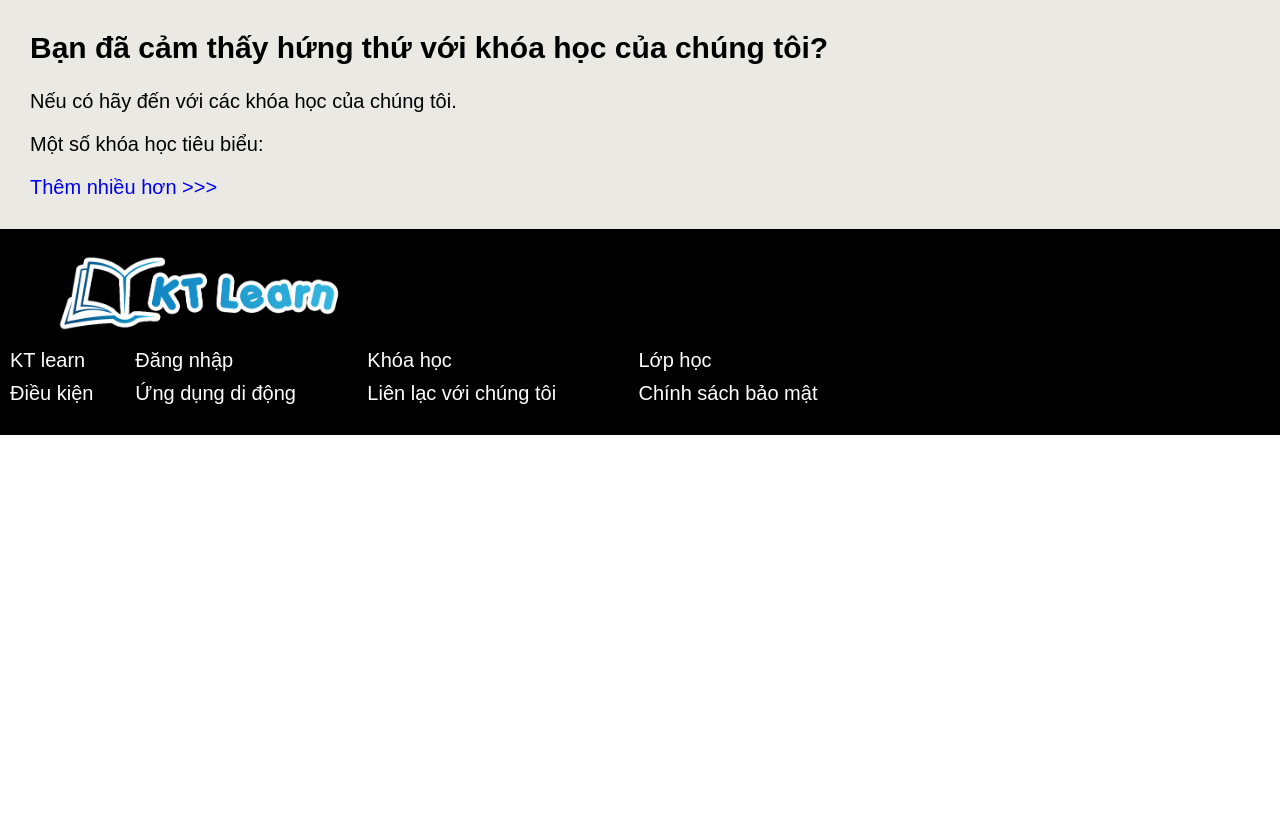
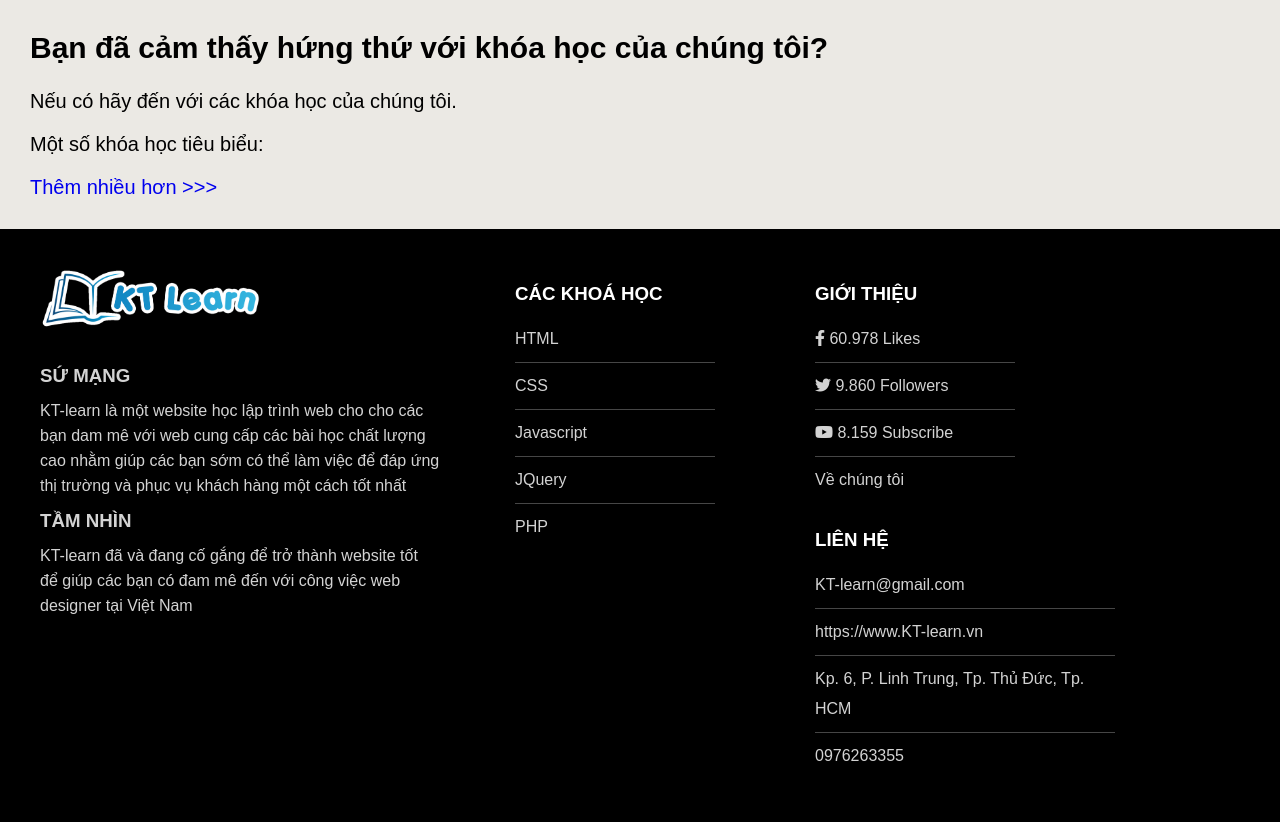
Before and after one commit to khoa0510/IE104.CK, a plain HTML site: page Root/IE104.CK/index.html in a window 1280 px wide. Shown: the part 1110-1932 px from the top of the page. Before the commit the page ends 1545 px from the top, so only its background shows below. Drawn offline with Linux system fonts and the light colour scheme.

Commit message:
Add Home Template

```diff
--- a/Root/IE104.CK/index.html
+++ b/Root/IE104.CK/index.html
@@ -1,16 +1,15 @@
 <!doctype html>
-<html>
-<!-- InstanceBegin template="/Templates/Home_HeaderFooter.dwt" codeOutsideHTMLIsLocked="false" -->
+<html><!-- InstanceBegin template="/Templates/Home_HeaderFooter.dwt" codeOutsideHTMLIsLocked="false" -->
 <head>
 <meta charset="utf-8">
 <!-- InstanceBeginEditable name="doctitle" -->
-<title>Untitled Document</title>
+<title>Chào mừng đến với KT-Learn</title>
 <!-- InstanceEndEditable -->
 <!-- InstanceBeginEditable name="head" -->
+<link rel="stylesheet" href="styles/styles_home.css">
+<!-- InstanceEndEditable -->
 <link rel="stylesheet" href="fontawesome/css/all.css">
 <link rel="stylesheet" href="styles/styles_template.css">
-<link rel="stylesheet" href="styles/styles_home.css">
-<!-- InstanceEndEditable -->
 </head>
 
 <body>
@@ -32,7 +31,9 @@
     </ul>
   </nav>
 </header>
+
 <!-- InstanceBeginEditable name="EditRegion3" -->
+<div id="mainpage">
   <div id="detail">
     <div id="intro">
       <div id="text">
@@ -70,27 +71,58 @@
       <h2> Bạn đã cảm thấy hứng thứ với khóa học của chúng tôi?</h2>
       <p> Nếu có hãy đến với các khóa học của chúng tôi.</p>
       <p>Một số khóa học tiêu biểu:</p>
-    <a href="khoahoc/index.html">Thêm nhiều hơn >>></a> </div>
+      <a href="khoahoc/index.html">Thêm nhiều hơn &#62&#62&#62</a> </div>
+  </div>
 </div>
 <!-- InstanceEndEditable -->
-<footer> <a href="index.html"><img src="images/logo.png"></a>
-  <div>
-    <table width="70%" border="0" cellspacing="10" cellpadding="0">
-      <tr>
-        <td><a href="index.html">KT learn</a></td>
-        <td><a href="login/index.html">Đăng nhập</a></td>
-        <td><a href="khoahoc/index.html">Khóa học</a></td>
-        <td><a href="">Lớp học</a></td>
-      </tr>
-      <tr>
-        <td><a href=""> Điều kiện</a></td>
-        <td><a href> Ứng dụng di động</a></td>
-        <td><a href="">Liên lạc với chúng tôi</a></td>
-        <td><a href=""> Chính sách bảo mật</a></td>
-      </tr>
-    </table>
+
+<footer class="footer">
+  <div class="footer1"> <img src="images/logo.png">
+    <div class="content1">
+      <h3 class="f1">SỨ MẠNG</h3>
+      <p class="f1"> KT-learn là một website học lập trình web cho cho các bạn dam mê với web cung cấp các bài học chất lượng cao nhằm giúp các bạn sớm có thể làm việc để đáp ứng thị trường và phục vụ khách hàng một cách tốt nhất </p>
+      <h3 class="f1">TẦM NHÌN</h3>
+      <p class="f1"> KT-learn đã và đang cố gắng để trở thành website tốt để giúp các bạn có đam mê đến với công việc web designer tại Việt Nam</p>
+    </div>
+  </div>
+  <div class="footer2">
+    <h3 class="h3white">CÁC KHOÁ HỌC</h3>
+    <ul class="list">
+      <li><a class="link" href="index.html">HTML</a></li>
+      <hr class="line">
+      <li><a class="link" href="index.html">CSS</a></li>
+      <hr class="line">
+      <li><a class="link" href="login/index.html">Javascript</a></li>
+      <hr class="line">
+      <li><a class="link" href="register/index.html">JQuery</a></li>
+      <hr class="line">
+      <li><a class="link" href="">PHP</a></li>
+    </ul>
+  </div>
+  <div class="footer3">
+    <h3 class="h3white">GIỚI THIỆU</h3>
+    <ul class="list">
+      <li><a class="link" href=""><i class="fab fa-facebook-f"></i> 60.978 Likes</a></li>
+      <hr class="line">
+      <li><a class="link" href=""><i class="fab fa-twitter"></i> 9.860 Followers</a></li>
+      <hr class="line">
+      <li><a class="link" href=""><i class="fab fa-youtube"></i> 8.159 Subscribe</a></li>
+      <hr class="line">
+      <li><a class="link" href="">Về chúng tôi</a></li>
+    </ul>
+  </div>
+  <div class="footer4">
+    <h3 class="h3white">LIÊN HỆ</h3>
+    <ul class="list">
+      <li>KT-learn@gmail.com</li>
+      <hr class="line">
+      <li>https://www.KT-learn.vn</li>
+      <hr class="line">
+      <li>Kp. 6, P. Linh Trung, Tp. Thủ Đức, Tp. HCM</li>
+      <hr class="line">
+      <li> 0976263355</li>
+    </ul>
   </div>
 </footer>
 </body>
-<!-- InstanceEnd -->
-</html>
+<!-- InstanceEnd --></html>
--- a/Root/IE104.CK/styles/styles_home.css
+++ b/Root/IE104.CK/styles/styles_home.css
@@ -1,4 +1,8 @@
 @charset "utf-8";
+#mainpage {
+	font-size: 20px;
+}
+
 #detail
 {
 	margin-top:20px;
--- a/Root/IE104.CK/styles/styles_template.css
+++ b/Root/IE104.CK/styles/styles_template.css
@@ -3,7 +3,6 @@
 body
 {
 	margin:0px;
-	font-size: 20px;
 	font-family:Arial, Helvetica, sans-serif
 }
 #container{
@@ -13,6 +12,7 @@ header
 {
 	background-color:#000000;
 	width:100%;
+	font-size: larger;
 }
 nav{
     display: flex;
@@ -87,30 +87,75 @@ nav{
 	font-size:18px;
 }
 
-footer
-{
-	background:#000;
-	color:#FFF;
-	padding:20px 0px;
+.footer {
+    color: lightgray;
+    padding: 35px;
+    background-color: black;
+    overflow: auto;
 }
 
-footer table tr td a
-{
-	color:#FFF;
-	text-decoration:none;
+
+.footer1 {
+    display: block;
+    float: left;
+    width: 430px;
 }
 
-footer table tr td a:hover
+.footer1 img
 {
-	text-decoration:underline;
-	color:#CCC;
+	height: 70px;
 }
 
-footer a img
-{
-	float:left;
-	margin-left:50px;
-	margin-right:50px;
-	width: 300px;
+.content1 {
+    margin: 20px 20px 0px 0px;
+}
 
+.f1 {
+    line-height: 25px;
+    padding: 5px;
+    margin: 0px;
 }
+
+.footer2 {
+    display: block;
+    float: left;
+    width: 200px;
+    margin: 0px 50px;
+}
+
+.h3white {
+    color: white;
+}
+
+.list {
+    list-style-type: none;
+    padding-left: 0px;
+    text-decoration: none;
+    line-height: 30px;
+}
+
+.line {
+    border-top: 1px solid rgb(70, 70, 70);
+    border-left: none;
+    border-right: none;
+    border-bottom: none;
+}
+
+.link {
+    text-decoration: none;
+    color: lightgray;
+}
+
+.footer3 {
+    display: block;
+    float: left;
+    width: 200px;
+    margin: 0px 50px;
+}
+
+.footer4 {
+    display: block;
+    float: left;
+    width: 300px;
+    margin: 0px 50px;
+}
```
Also changed, not shown: 1 other file. Lines whose indentation alone changed are shown as unchanged.
